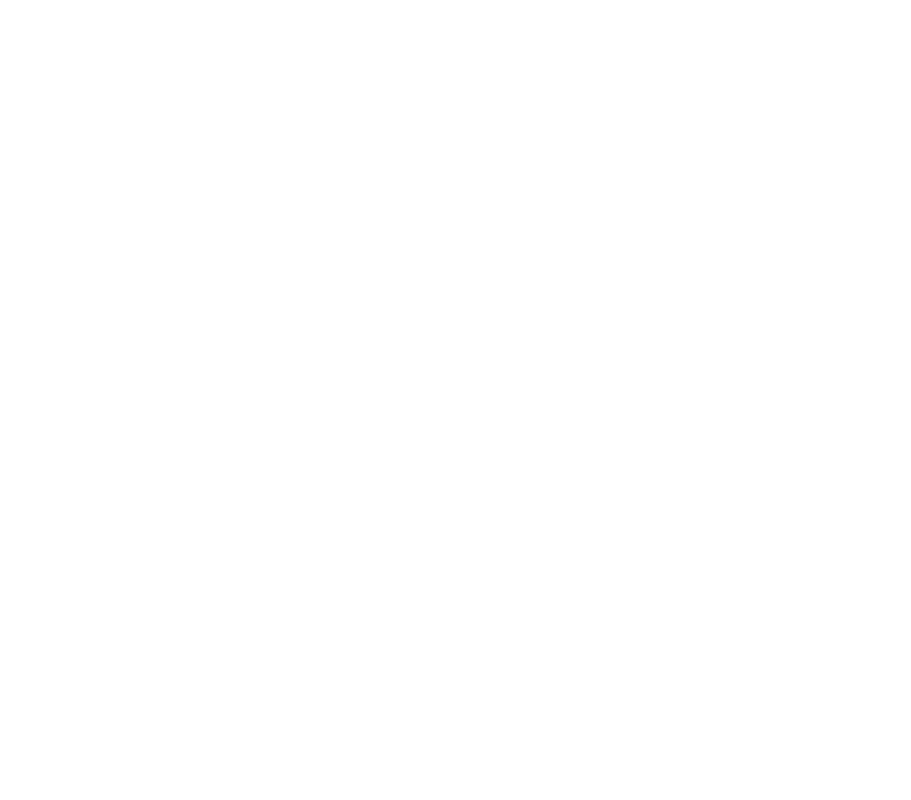
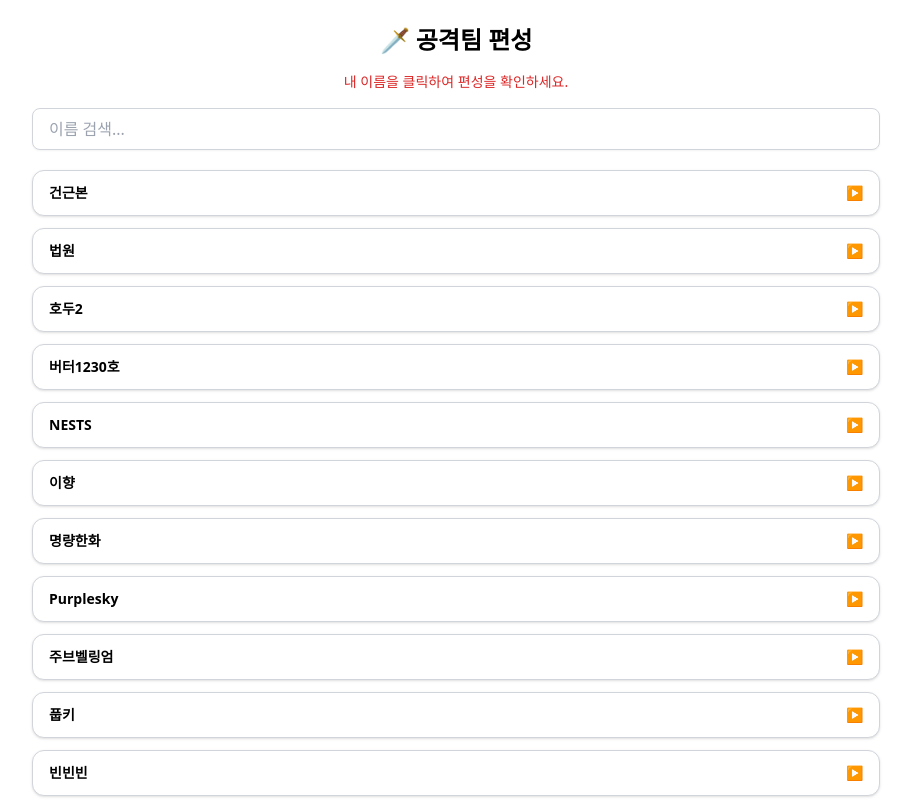
Before and after one commit to ogeongeun/snr-guide, a React (Create React App) app: page /guild-offense/setup in a window 1280 px wide. Before the commit this address had no page. Shown: the top 800 px of the page, without its empty margins (184-1095 px from the left). Built offline with nearby package versions, Linux system fonts and the light colour scheme.

Commit message:
길드전

```diff
--- a/package.json
+++ b/package.json
@@ -7,6 +7,7 @@
     "@testing-library/jest-dom": "^6.6.3",
     "@testing-library/react": "^16.3.0",
     "@testing-library/user-event": "^13.5.0",
+    "lucide-react": "^0.525.0",
     "react": "^19.1.0",
     "react-dom": "^19.1.0",
     "react-router-dom": "^7.6.2",
--- a/src/App.js
+++ b/src/App.js
@@ -19,6 +19,8 @@
 import GuildDefensePage from './pages/GuildDefensePage';
 import GuildDefenseBuildPage from './pages/GuildDefenseBuildPage';
 import GuildDefenseDetailPage from './pages/GuildDefenseDetailPage';
+import GuildOffenseSetupPage from './pages/GuildOffenseSetupPage';
+
 const App = () => {
   return (
     <Router>
@@ -42,6 +44,7 @@
  <Route path="/guild-defense" element={<GuildDefensePage />} />
   <Route path="/guild-defense/build" element={<GuildDefenseBuildPage />} />
 <Route path="/guild-defense/:teamId" element={<GuildDefenseDetailPage />} />
+<Route path="/guild-offense/setup" element={<GuildOffenseSetupPage />} />
 
       </Routes>
     </Router>
--- /dev/null
+++ b/src/data/guildOffense.json
@@ -0,0 +1,26 @@
+{
+  "members": [
+    "건근본",
+    "법원",
+    "호두2",
+    "버터1230호",
+    "NESTS","이향","명량한화","Purplesky","주브벨링엄","풉키","빈빈빈","아도어","오리시기","랄릴","하이퍼울트라캡짱","야왕조조",
+    "지옥신","복실티모","시기1","Uhyun","차사고낸놈","함북이","갱자아빠","사랑이차차차","겁많아요","여뚜","둥둥진","홍일기","준석아범","히나는시로"
+  ],
+  "teams": {
+    "lawyerking": [
+      ["유이", "세인", "에반"],
+      ["리나", "루디", "파스칼"],
+      ["레이첼", "제이브", "블랙로즈"],
+      ["루리", "연희", "바네사"],
+      ["엘레노아", "에스파다", "풍연"]
+    ],
+    "purplesky": [
+      ["세인", "연희", "에반"],
+      ["리나", "에스파다", "루디"],
+      ["루리", "루시", "조커"],
+      ["레오", "클로에", "레기스"],
+      ["아수라", "풍연", "소이"]
+    ]
+  }
+}
--- a/src/pages/GuildDefensePage.jsx
+++ b/src/pages/GuildDefensePage.jsx
@@ -8,35 +8,42 @@
     {
       label: '방어팀 구축',
       path: '/guild-defense/build',
-      bg: 'bg-indigo-600'
+      bg: 'bg-indigo-600',
+      description: '길드 방어팀을 설정하고 관리합니다.',
+      category: '방어 관련'
     },
     {
-      label: '공격전 결과',
-      path: '/guild-defense/result',
-      bg: 'bg-gray-400',
-      disabled: true // 추후 기능 예고용
+      label: '공격팀 편성',
+      path: '/guild-offense/setup',
+      bg: 'bg-rose-500',
+      description: '길드원별 공격팀을 구성합니다.',
+      category: '공격 관련'
     }
   ];
 
   return (
     <div className="p-6">
-      <h1 className="text-3xl font-bold text-center mb-10">길드전</h1>
+      <h1 className="text-3xl font-bold text-center mb-10">길드전 기능 선택</h1>
 
-      <div className="grid grid-cols-1 sm:grid-cols-2 gap-6 max-w-2xl mx-auto">
-        {features.map((feature, index) => (
-          <button
-            key={index}
-            onClick={() => {
-              if (!feature.disabled) navigate(feature.path);
-            }}
-            className={`h-36 flex items-center justify-center text-xl font-semibold rounded-xl shadow-md transition transform hover:scale-105 active:scale-95 ${
-              feature.disabled
-                ? 'bg-gray-300 text-gray-500 cursor-not-allowed'
-                : `${feature.bg} text-white`
-            }`}
-          >
-            {feature.label}
-          </button>
+      <div className="space-y-10 max-w-2xl mx-auto">
+        {['방어 관련', '공격 관련'].map((category) => (
+          <div key={category}>
+            <h2 className="text-xl font-semibold mb-4 text-gray-700">{category}</h2>
+            <div className="grid grid-cols-1 sm:grid-cols-2 gap-6">
+              {features
+                .filter((f) => f.category === category)
+                .map((feature, index) => (
+                  <button
+                    key={index}
+                    onClick={() => navigate(feature.path)}
+                    className={`h-36 flex flex-col items-start justify-center px-6 py-4 text-left rounded-xl shadow-md transition transform hover:scale-[1.03] active:scale-[0.97] ${feature.bg} text-white`}
+                  >
+                    <div className="text-xl font-semibold mb-2">{feature.label}</div>
+                    <div className="text-sm text-white/80">{feature.description}</div>
+                  </button>
+                ))}
+            </div>
+          </div>
         ))}
       </div>
     </div>
--- /dev/null
+++ b/src/pages/GuildOffenseSetupPage.jsx
@@ -0,0 +1,105 @@
+import React, { useState } from 'react';
+import offenseData from '../data/guildOffense.json';
+// Chevron 아이콘은 제거 (lucide-react 없이)
+const GuildOffenseSetupPage = () => {
+  const { members, teams } = offenseData;
+  const [openMember, setOpenMember] = useState(null);
+  const [search, setSearch] = useState(''); // 검색 상태
+
+  const handleClick = (name) => {
+    setOpenMember((prev) => (prev === name ? null : name));
+  };
+
+  // 검색어로 필터링
+  const filteredMembers = members.filter((name) =>
+    name.toLowerCase().includes(search.toLowerCase())
+  );
+
+  return (
+    <div className="p-6 max-w-4xl mx-auto">
+      <h1 className="text-2xl font-bold mb-4 text-center">🗡️ 공격팀 편성</h1>
+      <p className="text-center text-sm text-red-600 mb-4">내 이름을 클릭하여 편성을 확인하세요.</p>
+
+      {/* 검색 입력창 */}
+      <input
+        type="text"
+        placeholder="이름 검색..."
+        value={search}
+        onChange={(e) => setSearch(e.target.value)}
+        className="block w-full mb-5 px-4 py-2 border border-gray-300 rounded-lg shadow-sm focus:outline-none focus:ring-2 focus:ring-indigo-300"
+      />
+
+      <div className="space-y-3">
+        {filteredMembers.map((memberName) => {
+          const isOpen = openMember === memberName;
+          return (
+            <div
+              key={memberName}
+              className="bg-white border border-gray-300 rounded-xl shadow hover:shadow-md transition-all"
+            >
+              <button
+                onClick={() => handleClick(memberName)}
+                className={`w-full flex items-center justify-between px-4 py-3 font-semibold rounded-t-xl text-sm transition-colors
+                  ${isOpen ? 'bg-indigo-100 text-indigo-700' : 'hover:bg-gray-50'}
+                `}
+              >
+                <span>{memberName}</span>
+                <span>{isOpen ? '▼' : '▶'}</span>
+              </button>
+
+              {isOpen && (
+                <div className="p-4 border-t border-gray-200 space-y-4 bg-gray-50 rounded-b-xl">
+                  {teams[memberName]?.map((team, idx) => (
+                    <div
+                      key={idx}
+                      className="border border-purple-300 rounded-lg p-3 bg-white shadow-sm"
+                    >
+                      <h3 className="text-sm font-semibold text-purple-700 mb-2">팀 {idx + 1}</h3>
+
+                      <div className="grid grid-cols-3 sm:grid-cols-5 gap-3">
+                        {team.map((hero, i) => {
+                          const heroName = typeof hero === 'string' ? hero : hero.name;
+                          const heroImage =
+                            typeof hero === 'string'
+                              ? `/images/heroes/${hero}.png`
+                              : hero.image;
+                          const heroNote = typeof hero === 'object' ? hero.note : null;
+
+                          return (
+                            <div
+                              key={i}
+                              className="flex flex-col items-center bg-gray-50 border rounded-lg p-2 shadow-sm"
+                            >
+                              <img
+                                src={heroImage}
+                                alt={heroName}
+                                className="w-14 h-14 object-contain"
+                              />
+                              <p className="text-[11px] mt-1 text-center">{heroName}</p>
+                              {heroNote && (
+                                <div className="text-xs text-red-500 italic mt-0.5">
+                                  {heroNote}
+                                </div>
+                              )}
+                            </div>
+                          );
+                        })}
+                      </div>
+                    </div>
+                  )) || (
+                    <p className="text-gray-400 italic text-sm mt-2">팀 정보 없음</p>
+                  )}
+                </div>
+              )}
+            </div>
+          );
+        })}
+        {filteredMembers.length === 0 && (
+          <p className="text-center text-gray-400 italic mt-10">일치하는 길드원이 없습니다.</p>
+        )}
+      </div>
+    </div>
+  );
+};
+
+export default GuildOffenseSetupPage;
```
Also changed, not shown: 1 other file (tests, documents, lock files or other folders).
